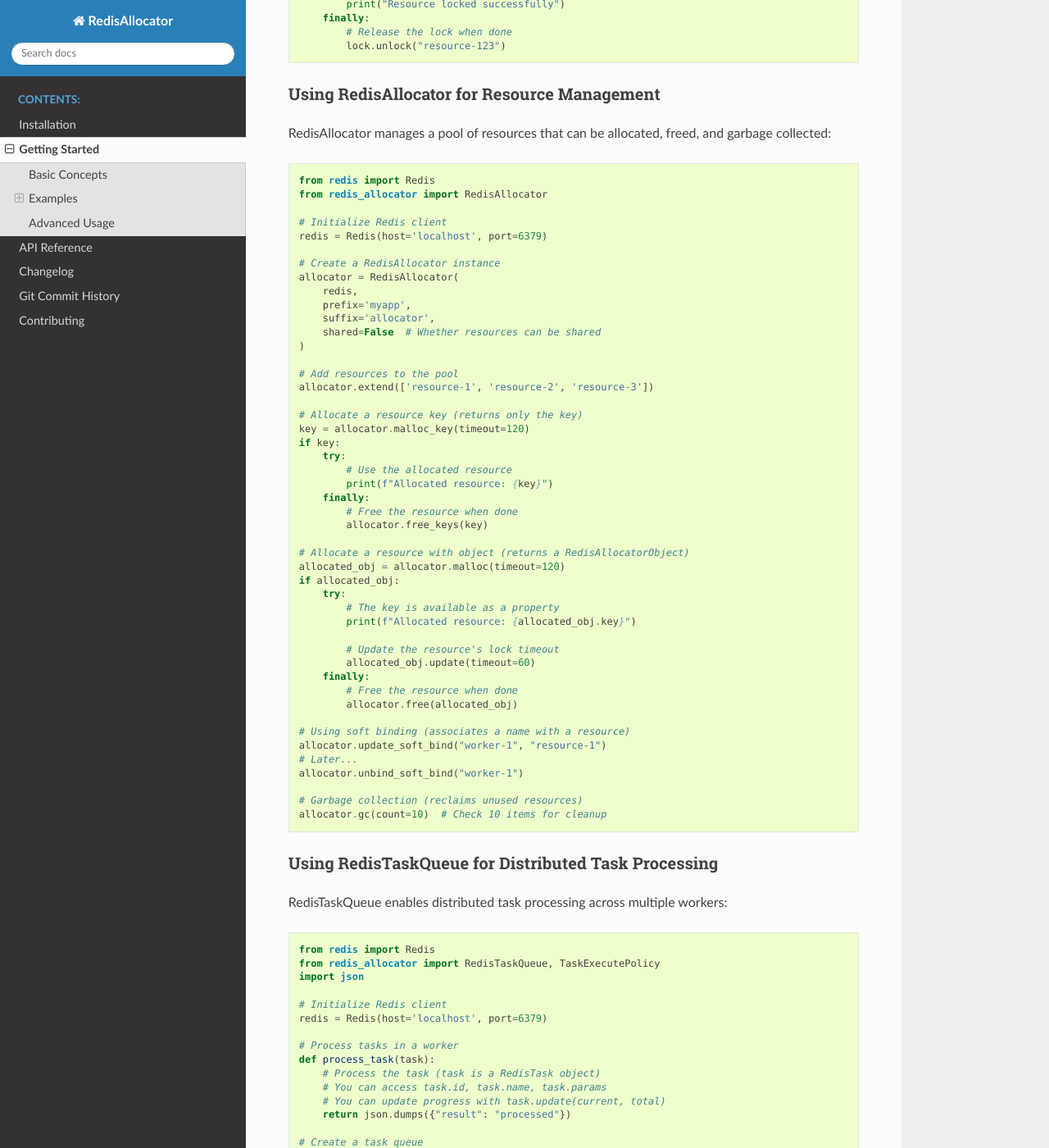
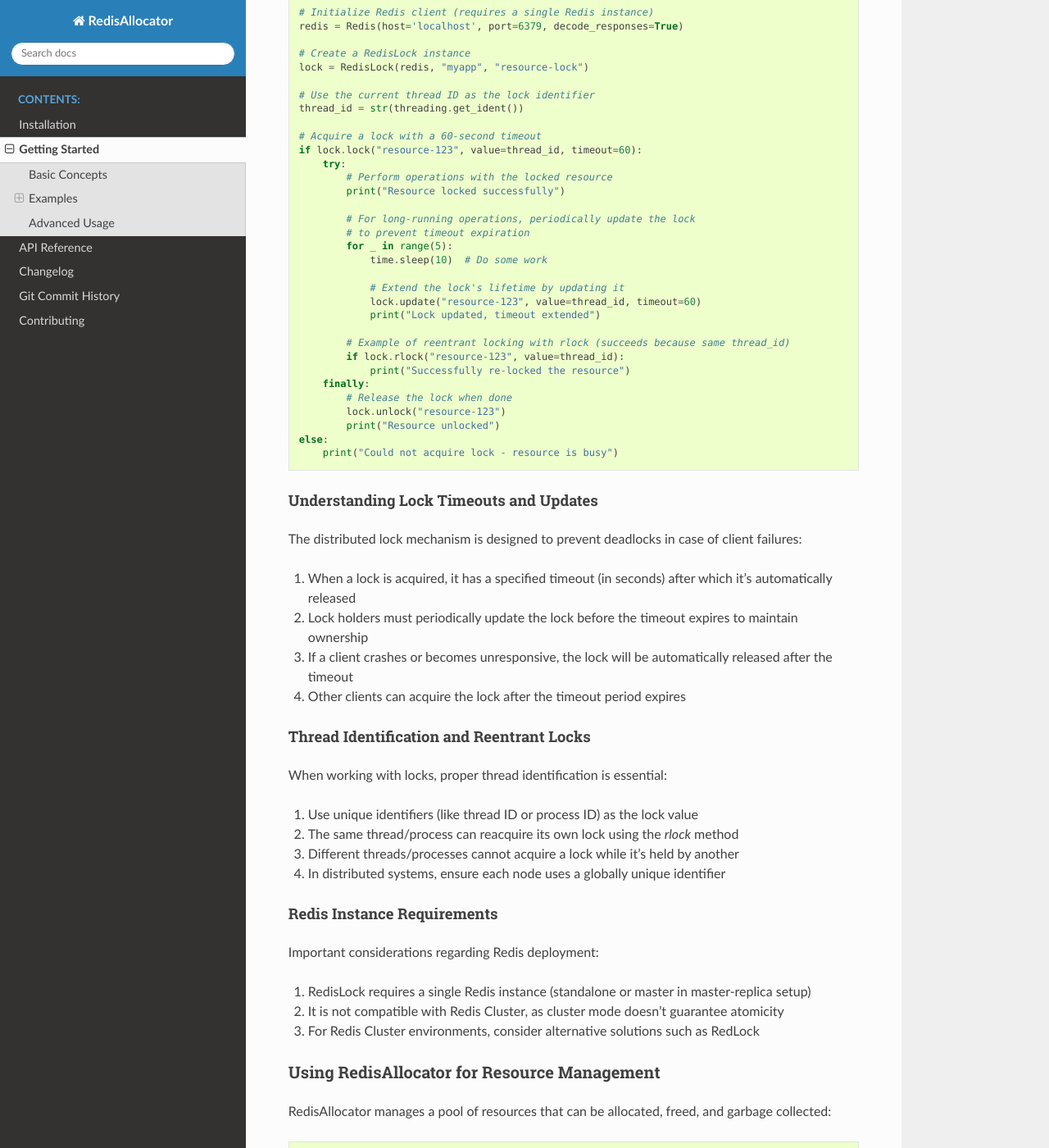
Before and after one commit to invoker-bot/RedisAllocator-python, a Sphinx documentation site: the page built from docs/source/getting_started.rst, in a window 1280 px wide and 1400 px high, scrolled down 844 px. Shown: the whole window at 82% size. Built offline with Sphinx 7.4.7 and the Read the Docs theme 3.1.0, drawn with Linux system fonts in a browser that asks for light colours; some of the changed text lies outside the part shown.

Commit message:
docs: enhance README and documentation with RedisLock usage examples and key concepts for better clarity

```diff
--- a/docs/source/getting_started.rst
+++ b/docs/source/getting_started.rst
@@ -20,27 +20,83 @@ Examples
 Using RedisLock for Distributed Locking
 ^^^^^^^^^^^^^^^^^^^^^^^^^^^^^^^^^^^^^^^
 
-RedisLock provides a way to implement distributed locks using Redis:
+RedisLock provides a robust distributed locking mechanism with several important characteristics:
+
+- **Single Redis Instance Support**: Works only with a single Redis instance, not with Redis Cluster
+- **Automatic Expiry**: Locks automatically expire after a configured timeout to prevent deadlocks
+- **Active Update Required**: Lock holders must actively update locks to maintain ownership
+- **Thread Identification**: Locks can be associated with thread/process identifiers
+- **Reentrant Locking**: Support for reentrant locks with the `rlock` method
 
 .. code-block:: python
 
     from redis import Redis
     from redis_allocator import RedisLock
+    import threading
+    import time
 
-    # Initialize Redis client
-    redis = Redis(host='localhost', port=6379)
+    # Initialize Redis client (requires a single Redis instance)
+    redis = Redis(host='localhost', port=6379, decode_responses=True)
 
     # Create a RedisLock instance
     lock = RedisLock(redis, "myapp", "resource-lock")
 
-    # Acquire a lock
-    if lock.lock("resource-123", timeout=60):
+    # Use the current thread ID as the lock identifier
+    thread_id = str(threading.get_ident())
+
+    # Acquire a lock with a 60-second timeout
+    if lock.lock("resource-123", value=thread_id, timeout=60):
         try:
             # Perform operations with the locked resource
             print("Resource locked successfully")
+
+            # For long-running operations, periodically update the lock
+            # to prevent timeout expiration
+            for _ in range(5):
+                time.sleep(10)  # Do some work
+
+                # Extend the lock's lifetime by updating it
+                lock.update("resource-123", value=thread_id, timeout=60)
+                print("Lock updated, timeout extended")
+
+            # Example of reentrant locking with rlock (succeeds because same thread_id)
+            if lock.rlock("resource-123", value=thread_id):
+                print("Successfully re-locked the resource")
         finally:
             # Release the lock when done
             lock.unlock("resource-123")
+            print("Resource unlocked")
+    else:
+        print("Could not acquire lock - resource is busy")
+
+Understanding Lock Timeouts and Updates
+"""""""""""""""""""""""""""""""""""""""
+
+The distributed lock mechanism is designed to prevent deadlocks in case of client failures:
+
+1. When a lock is acquired, it has a specified timeout (in seconds) after which it's automatically released
+2. Lock holders must periodically update the lock before the timeout expires to maintain ownership
+3. If a client crashes or becomes unresponsive, the lock will be automatically released after the timeout
+4. Other clients can acquire the lock after the timeout period expires
+
+Thread Identification and Reentrant Locks
+""""""""""""""""""""""""""""""""""""""""
+
+When working with locks, proper thread identification is essential:
+
+1. Use unique identifiers (like thread ID or process ID) as the lock value
+2. The same thread/process can reacquire its own lock using the `rlock` method
+3. Different threads/processes cannot acquire a lock while it's held by another
+4. In distributed systems, ensure each node uses a globally unique identifier
+
+Redis Instance Requirements
+""""""""""""""""""""""""""
+
+Important considerations regarding Redis deployment:
+
+1. RedisLock requires a single Redis instance (standalone or master in master-replica setup)
+2. It is not compatible with Redis Cluster, as cluster mode doesn't guarantee atomicity
+3. For Redis Cluster environments, consider alternative solutions such as RedLock
 
 Using RedisAllocator for Resource Management
 ^^^^^^^^^^^^^^^^^^^^^^^^^^^^^^^^^^^^^^^^^^^
```
Also changed, not shown: README.md (+41 -4 lines), README.zh-CN.md (+42 -4 lines), docs/source/api/lock.rst (+80 -0 lines), 1 other file.
